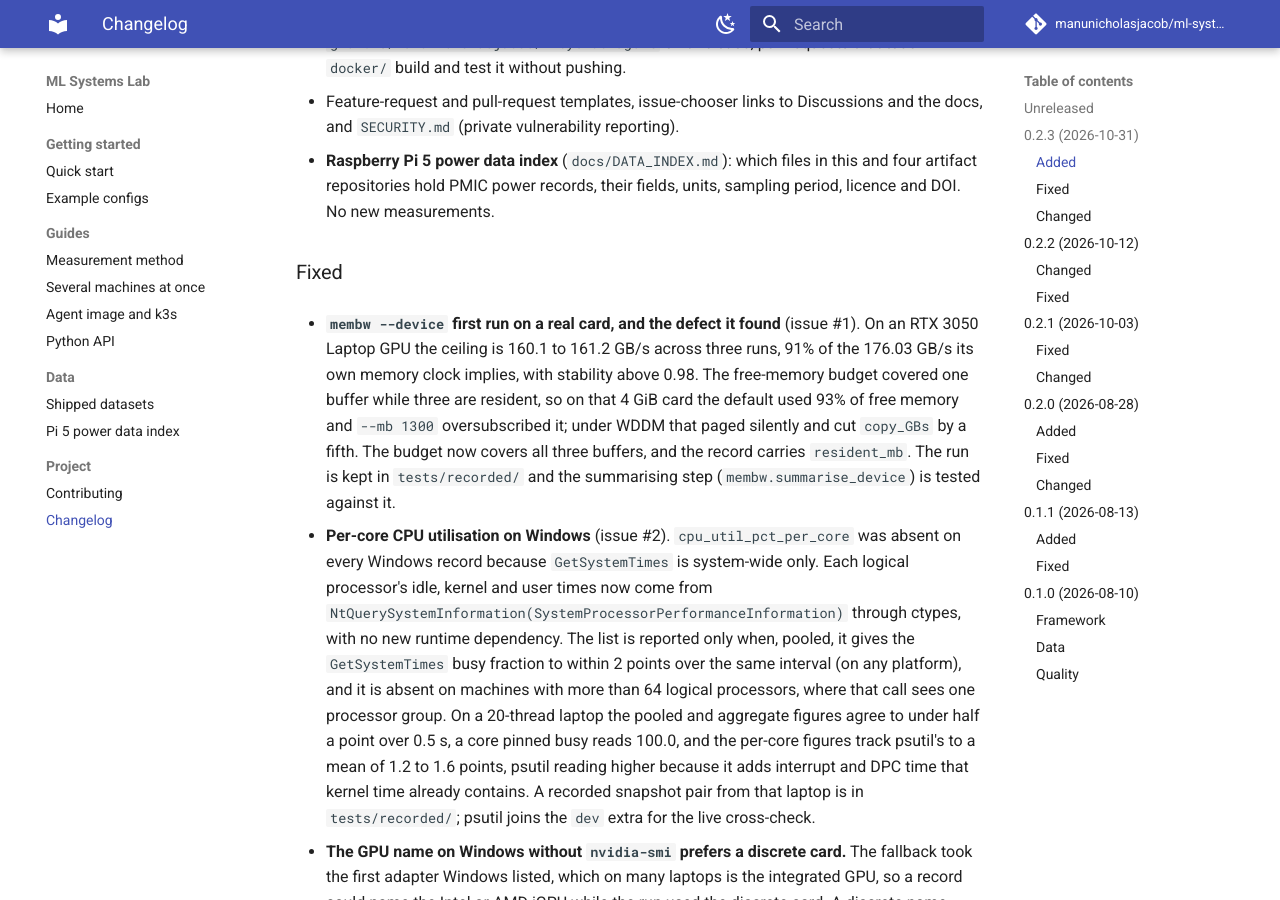
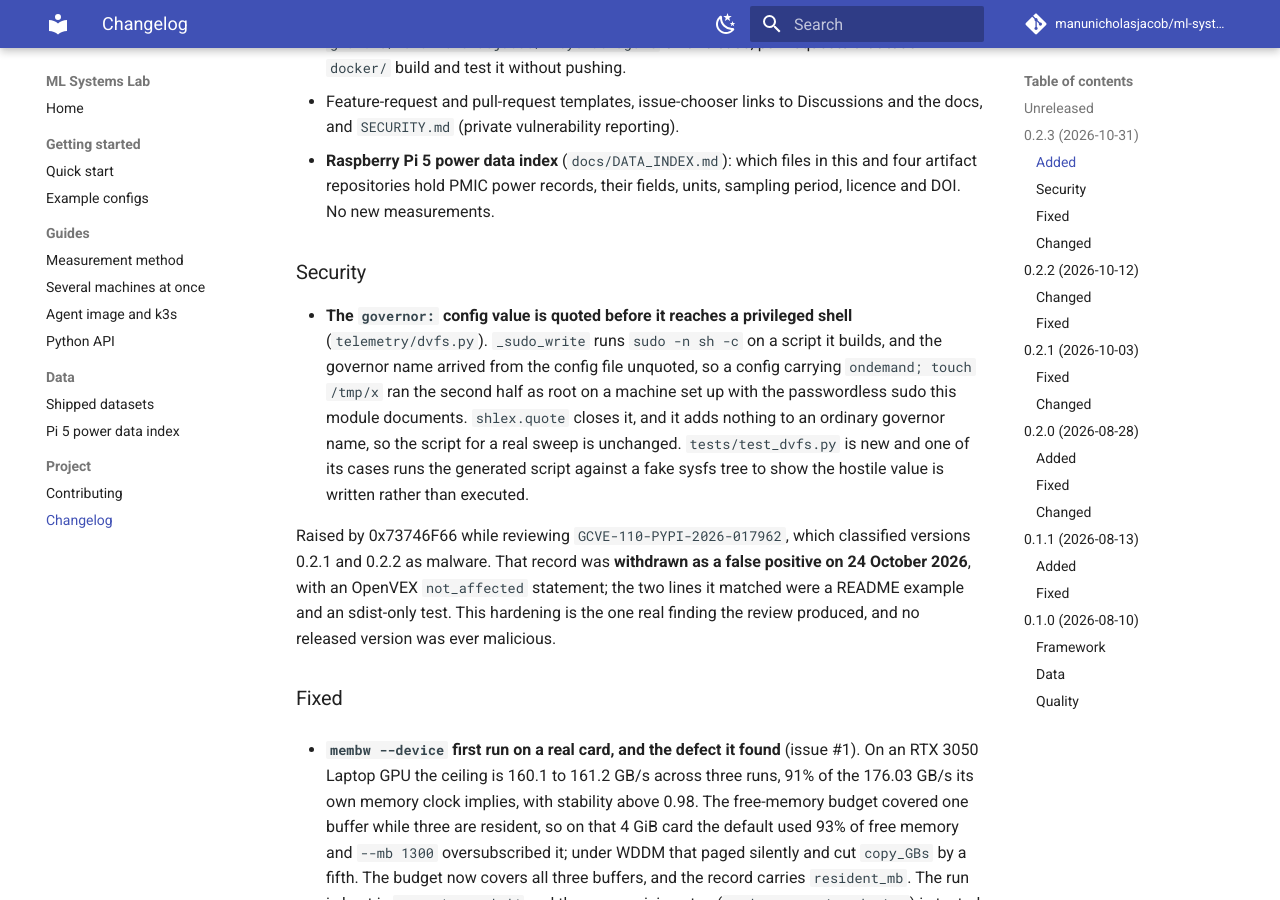
Before and after one commit to manunicholasjacob/ml-systems-lab, an MkDocs documentation site: the page built from docs/changelog.md, in a window 1280 px wide and 900 px high, scrolled down 754 px. Built offline with MkDocs 1.6.1 and Material for MkDocs 9.7.7, drawn with Linux system fonts in a browser that asks for light colours; comment, search, counter and statistics services are not loaded.

Commit message:
CHANGELOG 0.2.3: the dvfs quoting fix, and the withdrawn advisory
Records what the fix was and where it came from, including that
GCVE-110-PYPI-2026-017962 was withdrawn as a false positive, so anyone
who saw the malware classification can find the resolution here.

Test count to 365, which is what collection reports with the five new
dvfs cases.

Co-Authored-By: Claude Opus 5 <noreply@anthropic.com>

```diff
--- a/CHANGELOG.md
+++ b/CHANGELOG.md
@@ -30,6 +30,23 @@ records names the discrete card rather than the first adapter listed.
 - **Raspberry Pi 5 power data index** (`docs/DATA_INDEX.md`): which files in this and four
   artifact repositories hold PMIC power records, their fields, units, sampling period,
   licence and DOI. No new measurements.
+
+### Security
+
+- **The `governor:` config value is quoted before it reaches a privileged shell**
+  (`telemetry/dvfs.py`). `_sudo_write` runs `sudo -n sh -c` on a script it builds, and the
+  governor name arrived from the config file unquoted, so a config carrying
+  `ondemand; touch /tmp/x` ran the second half as root on a machine set up with the
+  passwordless sudo this module documents. `shlex.quote` closes it, and it adds nothing to
+  an ordinary governor name, so the script for a real sweep is unchanged.
+  `tests/test_dvfs.py` is new and one of its cases runs the generated script against a
+  fake sysfs tree to show the hostile value is written rather than executed.
+
+  Raised by 0x73746F66 while reviewing `GCVE-110-PYPI-2026-017962`, which classified
+  versions 0.2.1 and 0.2.2 as malware. That record was **withdrawn as a false positive on
+  24 October 2026**, with an OpenVEX `not_affected` statement; the two lines it matched were
+  a README example and an sdist-only test. This hardening is the one real finding the
+  review produced, and no released version was ever malicious.
 
 ### Fixed
 
```
Also changed, not shown: docs/METHOD.md (+1 -1 lines).
